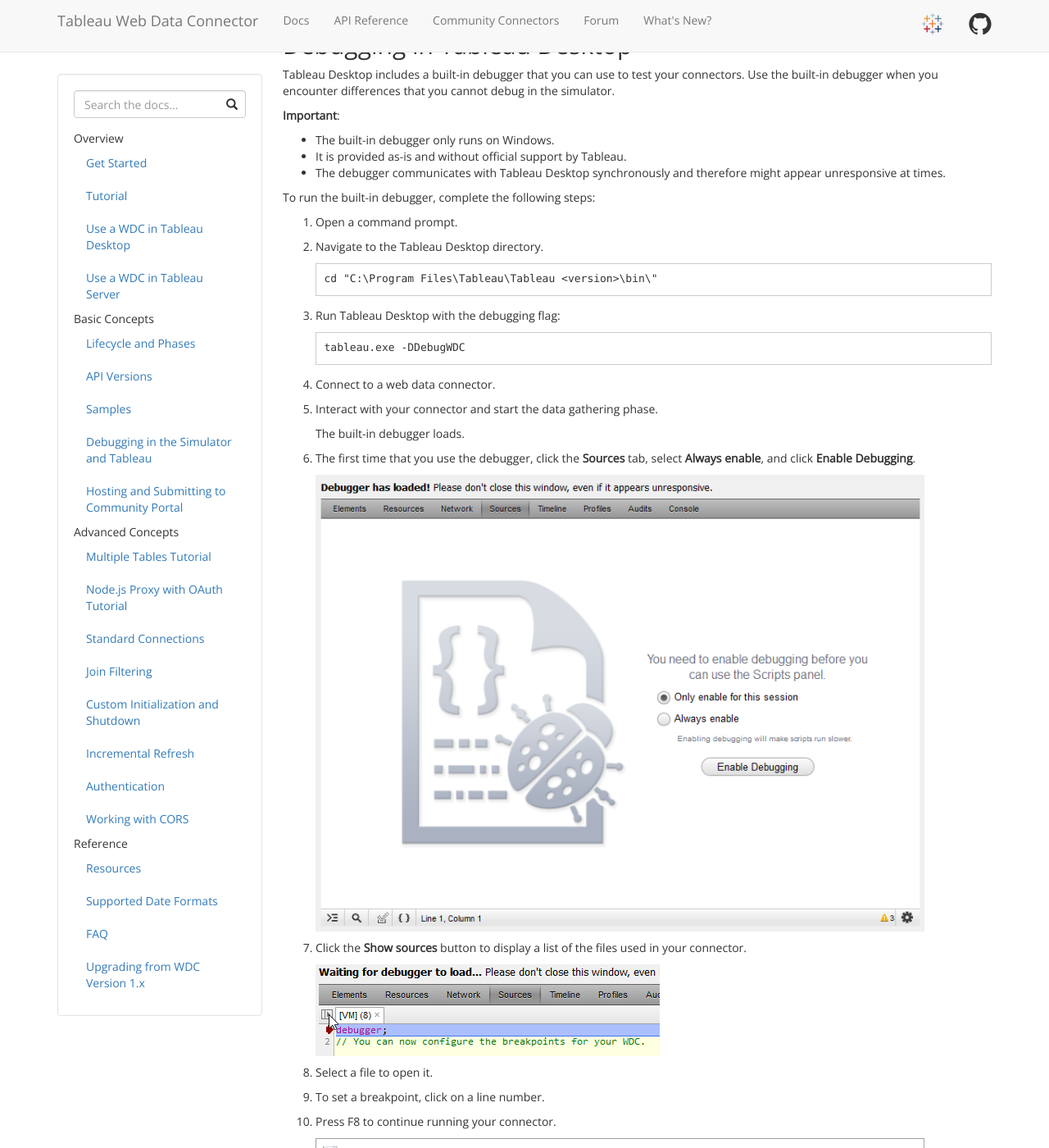
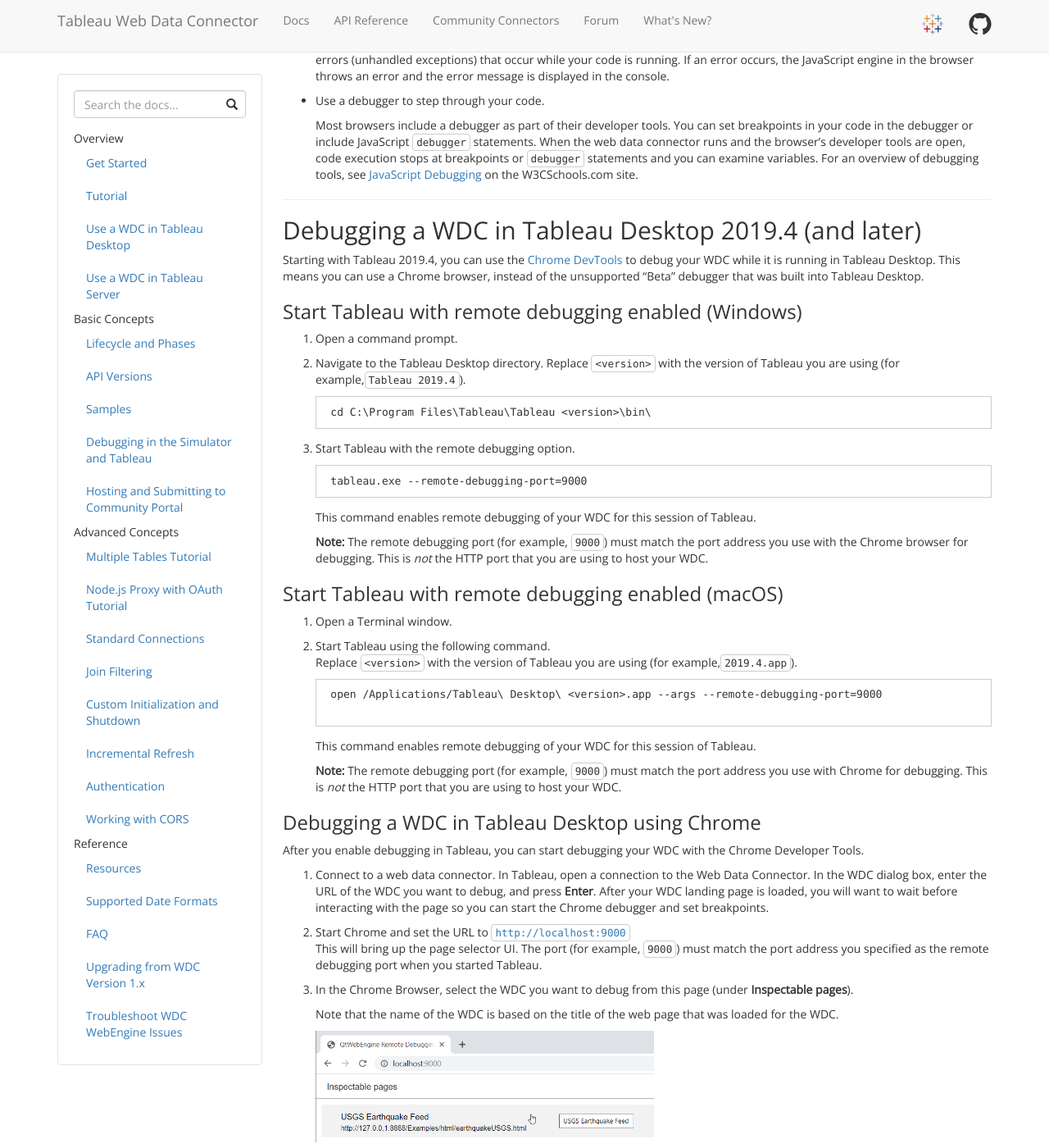
Before and after one commit to bigpeaches/webdataconnector, a Jekyll site: the page built from docs/wdc_debugging.md, in a window 1280 px wide and 1400 px high, scrolled down 2211 px. Shown: the whole window at 82% size. Built offline with Jekyll 4.4.1, drawn with Linux system fonts in a browser that asks for light colours; nearby versions of some CDN libraries; some of the changed text lies outside the part shown.

Commit message:
Added troubleshooting topic for webengine and placeholder announcemen… (#330)
* Added troubleshooting topic for webengine and placeholder announcement for the WebEngine release in 2019.4

* Added WebEngine debugging; updates to troubleshoot topic and announcement

* removed LegacyWdcMode; minor fixes to debugger page

* updates from review feedback

* fixing em dashes; should work, curious to find out

````diff
--- a/_includes/docs_menu.html
+++ b/_includes/docs_menu.html
@@ -70,6 +70,9 @@
         </li>
 		<li>
 		    <a href="{{ site.baseurl }}/docs/wdc_upgrade.html">Upgrading from WDC Version 1.x</a>
+        </li>
+        <li>
+		    <a href="{{ site.baseurl }}/docs/wdc_webengine.html">Troubleshoot WDC WebEngine Issues</a>
 		</li>
     </ul>
 </div>
--- a/docs/wdc_debugging.md
+++ b/docs/wdc_debugging.md
@@ -4,9 +4,8 @@ layout: docs
 ---
 
 You can use the simulator included with the WDC SDK to develop and debug your connectors more quickly. The simulator
-is a JavaScript application that loads connectors in a similar way to Tableau Desktop. Additionally, Tableau
-Desktop includes a built-in (although not supported) debugger that you can use to debug issues that appear in Tableau Desktop
-but not in the simulator.
+is a JavaScript application that loads connectors in a similar way to Tableau Desktop. Additionally, starting with Tableau Desktop 2019.4, you can use the [Chrome DevTools](https://developers.google.com/web/tools/chrome-devtools){:target="_blank"}{:ref="noopener"} to debug issues that appear in Tableau Desktop, but not in the simulator.
+In versions of Tableau Desktop prior to 2019.4, you can use a built-in---although, not supported---debugger that you can use to debug WDC issues that appear in those versions of Tableau Desktop.
 
 Use the simulator when you are developing your connector, to set breakpoints in the browser, view network requests, and
 more. Use Tableau Desktop periodically during development to confirm that your connector works the same as in the
@@ -48,7 +47,10 @@ tableau.log("My console message goes here!");
   testing in the same folder.
 
 <div class="alert alert-info">
-<b>Note: </b>Tableau Desktop embeds the Qt Webkit browser into the product to display your connector pages. This browser might lack some of the features of modern browsers, including specific HTML5 and other features. For more information on browser support, <a href="http://doc.qt.io/qt-5/whatsnew57.html" target="_blank"> see the features in Qt 5.7</a>, which is the version used by Tableau (10.3 to 2018.3). You might also want to see the Qt Webkit documentation on HTML5 support and the <a href="https://wiki.qt.io/Qt_Webkit_HTML5_Score" target="_blank">Qt Webkit HTML5 Score</a>.
+<p><b>Note: </b>Tableau 2019.4 (and later) embeds the Qt WebEngine browser into the product to display your connector pages. Qt WebEngine is a Chromium-based browser that provides support for HTML5 and other modern features, including the ability to use the Chrome DevTools for debugging.</p>
+
+<p>Tableau Desktop 2019.3 (and earlier) embeds the Qt Webkit browser. This browser might lack some of the features of modern browsers, including specific HTML5 features. For more information on browser support, <a href="http://doc.qt.io/qt-5/whatsnew57.html" target="_blank"> see the features in Qt 5.7</a>, which is the version used by Tableau (10.3 to 2019.3). You might also want to see the Qt Webkit documentation on HTML5 support and the <a href="https://wiki.qt.io/Qt_Webkit_HTML5_Score" target="_blank">Qt Webkit HTML5 Score
+</a>.</p>
 </div>
 
 
@@ -73,10 +75,11 @@ connector. Here are some ways to work around caching issues:
 
 ### General browser debugging tips {#browser-tips}
 
+
 *   Open the developer tools console for the browser.
 
-    For example, in Google Chrome press Ctrl+Shift+I on Windows or Command+Option+I on the Mac to open the tools pane,
-    and then select the <span class="uicontrol">Console</span> tab. In this console, you can see all the results of
+    For example, in Google Chrome press **Ctrl**+**Shift**+**I** on Windows or **Command**+**Option**+**I** on the Mac to open the tools pane,
+    and then select the **Console** tab. In this console, you can see all the results of
     various console.log statements.  The console also displays output from the [tableau.log]({{ site.baseurl
     }}/docs/api_ref#webdataconnectorapi.tableau.log) and [tableau.abortWithError]({{ site.baseurl
     }}/docs/api_ref#webdataconnectorapi.tableau.abortwitherror) functions.
@@ -93,7 +96,96 @@ connector. Here are some ways to work around caching issues:
     overview of debugging tools, see [JavaScript Debugging](http://www.w3schools.com/js/js_debugging.asp) on the
     W3CSchools.com site.
 
-## Debugging in Tableau Desktop {#debugging-tableau}
+
+---
+
+## Debugging a WDC in Tableau Desktop 2019.4 (and later) {#debug-chrome}
+
+Starting with Tableau 2019.4, you can use the [Chrome DevTools](https://developers.google.com/web/tools/chrome-devtools){:target="_blank"}{:ref="noopener"} to debug your WDC while it is running in Tableau Desktop. This means you can use a Chrome browser, instead of the unsupported "Beta" debugger that was built into Tableau Desktop.
+
+### Start Tableau with remote debugging enabled (Windows)
+
+1. Open a command prompt.
+
+1. Navigate to the Tableau Desktop directory.
+Replace `<version>` with the version of Tableau you are using (for example,`Tableau 2019.4`).
+
+    ```
+    cd C:\Program Files\Tableau\Tableau <version>\bin\
+    ```
+
+1. Start Tableau with the remote debugging option.
+
+    ```
+    tableau.exe --remote-debugging-port=9000
+    ```
+
+    This command enables remote debugging of your WDC for this session of Tableau.
+
+    **Note:** The remote debugging port (for example, `9000`) must match the port address you use with the Chrome browser for debugging. This is *not* the HTTP port that you are using to host your WDC.
+
+### Start Tableau with remote debugging enabled (macOS)
+
+1. Open a Terminal window.
+
+1. Start Tableau using the following command.
+<br/> Replace `<version>` with the version of Tableau you are using (for example,`2019.4.app`).
+
+    ```
+    open /Applications/Tableau\ Desktop\ <version>.app --args --remote-debugging-port=9000
+
+    ```
+
+    This command enables remote debugging of your WDC for this session of Tableau.
+
+    **Note:** The remote debugging port (for example, `9000`) must match the port address you use with Chrome for debugging. This is *not* the HTTP port that you are using to host your WDC.
+
+
+### Debugging a WDC in Tableau Desktop using Chrome
+
+After you enable debugging in Tableau, you can start debugging your WDC with the Chrome Developer Tools.
+
+1. Connect to a web data connector. In Tableau, open a connection to the Web Data Connector. In the WDC dialog box, enter the URL of the WDC you want to debug, and press **Enter**. After your WDC landing page is loaded, you will want to wait before interacting with the page so you can start the Chrome debugger and set breakpoints.
+
+1. Start Chrome and set the URL to [`http://localhost:9000`](http://localhost:9000)
+   This will bring up the page selector UI. The port (for example, `9000`) must match the port address you specified as the remote debugging port when you started Tableau.
+
+
+1. In the Chrome Browser, select the WDC you want to debug from this page (under **Inspectable pages**).
+
+    Note that the name of the WDC is based on the title of the web page that was loaded for the WDC.
+
+    ![Remote Debugging]({{site.baseurl}}/assets/select_wdc_chrome_dbg.png){:height="50%" width="50%"}
+
+1. When the Chrome debugger is connected, switch to the **Sources** tab and set a breakpoint (or breakpoints) in your WDC source code (for example, on the `getSchema` and `getData` methods).
+
+1. Switch back to Tableau and interact with the WDC. The WDC will run until it hits the breakpoint.
+
+1. Switch back to the Chrome browser and use the developer tools to step through your source code, examine variables, and watch the Console for messages.
+
+    ![]({{site.baseurl}}/assets/wdc_chrome_source_breakpoint.png){:height="75%" width="75%"}
+
+---
+
+### Debug your WDC initial startup code
+
+If you want to debug the initial startup of your WDC, you can set an Event Listener Breakpoint to break on the first statement whenever a JavaScript file is loaded. Then you can open the WDC home page in Tableau and connect the debugger. When you load your WDC, the debugger will break on the first module.
+
+1. Start Tableau in debugging mode and open the Web Data Connector dialog box.
+
+1. Switch to the the Chrome browser and use the developer tools (`localhost:9000`) and select the WDC Home page.
+
+    ![]({{site.baseurl}}/assets/select_wdc_home_chrome_dbg.png){:height="50%" width="50%"}
+
+1. Click the **Sources** pane in the debugger, and then click **Event Listener Breakpoints**. Under **Script**, select **Script First Statement**.
+
+    ![]({{site.baseurl}}/assets/chrome_breakpoint_script.png){:height="25%" width="25%"}
+
+1. Go back to Tableau and enter the URL for your WDC. When the WDC loads, the debugger will break on the first module of your source code. Use the Chrome Developer Tools to step through the start up code.
+
+---
+
+## Debugging a WDC in Tableau Desktop 2019.3 (and earlier) {#debugging-tableau}
 
 Tableau Desktop includes a built-in debugger that you can use to test your connectors. Use the built-in debugger when
 you encounter differences that you cannot debug in the simulator.
@@ -102,7 +194,7 @@ you encounter differences that you cannot debug in the simulator.
 
 * The built-in debugger only runs on Windows.
 * It is provided as-is and without official support by Tableau.
-* The debugger communicates with Tableau Desktop  synchronously and therefore might appear unresponsive at times.
+* The debugger communicates with Tableau Desktop synchronously and therefore might appear unresponsive at times.
 
 To run the built-in debugger, complete the following steps:
 
````
Also changed, not shown: _posts/2019-11-05-wdc-webengine.md (added, +15 -0 lines), docs/wdc_webengine.md (added, +70 -0 lines), assets/chrome_breakpoint_script.png (added), assets/html5test_wdc_WebEngine.png (added), assets/select_wdc_chrome_dbg.png (added), assets/select_wdc_home_chrome_dbg.png (added), assets/wdc_chrome_source_breakpoint.png (added).
